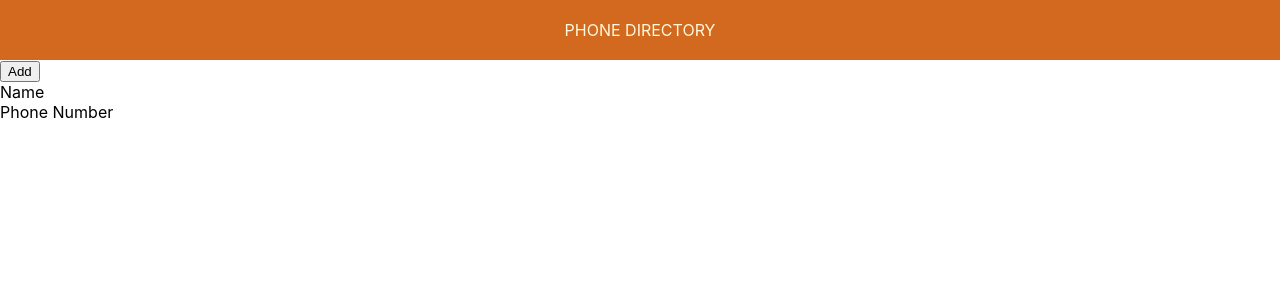
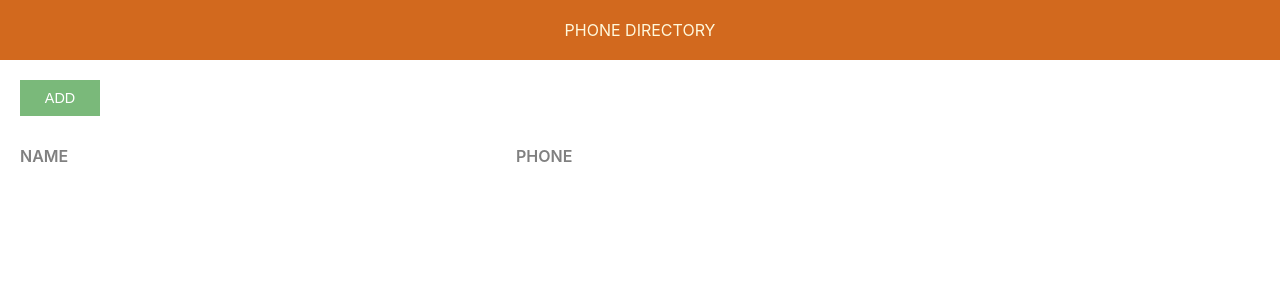
Before and after one commit to sujithkumarchandrasekaran/phoneDirApp, a React (Create React App) app: page / in a window 1280 px wide. Shown: the top 300 px of the page. Built offline with nearby package versions, Linux system fonts and the light colour scheme.

Commit message:
App CC added

```diff
--- a/src/App.css
+++ b/src/App.css
@@ -1,4 +1,4 @@
-.App {
+/* .App {
   text-align: center;
 }
 
@@ -35,4 +35,53 @@
   to {
     transform: rotate(360deg);
   }
+} */
+
+
+
+
+
+.component-body-container {
+  padding: 20px;
 }
+
+.custom-btn {
+  padding: 10px;
+  border: none;
+  margin-right: 10px;
+  text-transform: uppercase;
+  width: 80px;
+  font-size: 0.9rem;
+  cursor: pointer;
+  outline: none;
+}
+
+.add-btn {
+  background: #7ab97a;
+  color: white;
+}
+
+.grid-container {
+  display: grid;
+  grid-template-columns: 40% 30% auto;
+  margin-bottom: 10px;
+}
+
+.heading-container {
+  margin: 30px 0 30px 0;
+  width: 100%;
+}
+
+.grid-item {
+  background-color: rgba(255, 255, 255, 0.8);
+  font-size: 1.15rem;
+  word-wrap: break-word;
+  padding-right: 10px;
+}
+
+.name-heading, .phone-heading {
+  font-size: 1rem;
+  font-weight: 600;
+  color: #808080;
+  text-transform: uppercase;
+}
--- a/src/App.js
+++ b/src/App.js
@@ -1,22 +1,35 @@
 import react,  {Component} from 'react';
 import Header from "./Header.js";
+import "./App.css";
 
 class App extends Component {
   render () {
 
   return (
+
     <div >
       <Header/>
-      <button>
+      {/* <button>
           Add
       </button>
       <div>
           <span>Name</span> <br/>
           <span>Phone Number</span>
-      </div>
+      </div> */}
       {/* <lable htmlfor="name">Name : </lable>
       <input id="name" type="text" placeholder="Type Here" defaultValue ={x+y}/> */}
+
+        <div className="component-body-container">
+          <button className="custom-btn add-btn">Add</button>
+
+          <div className="grid-container heading-container">
+            <span className="grid-item name-heading">Name</span>
+            <span className="grid-item phone-heading">Phone</span>
+          </div>
+
+         </div>
     </div>
+
 
     ) ;
   }
--- a/src/Header.css
+++ b/src/Header.css
@@ -3,6 +3,5 @@
     padding: 20px;
     background: chocolate;
     color: cornsilk;
-    text-transform: capitalize;
     text-transform: uppercase;
 }
```
Also changed, not shown: 1 other file (tests, documents, lock files or other folders).
